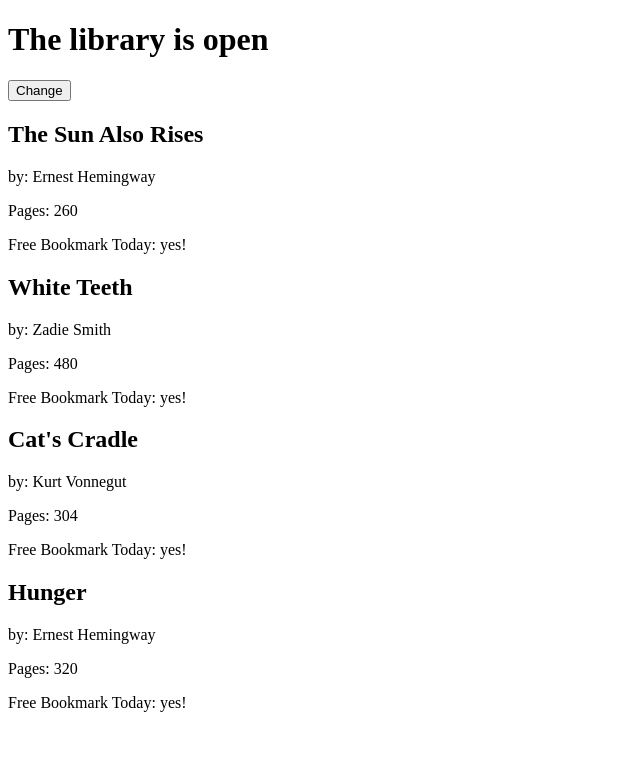
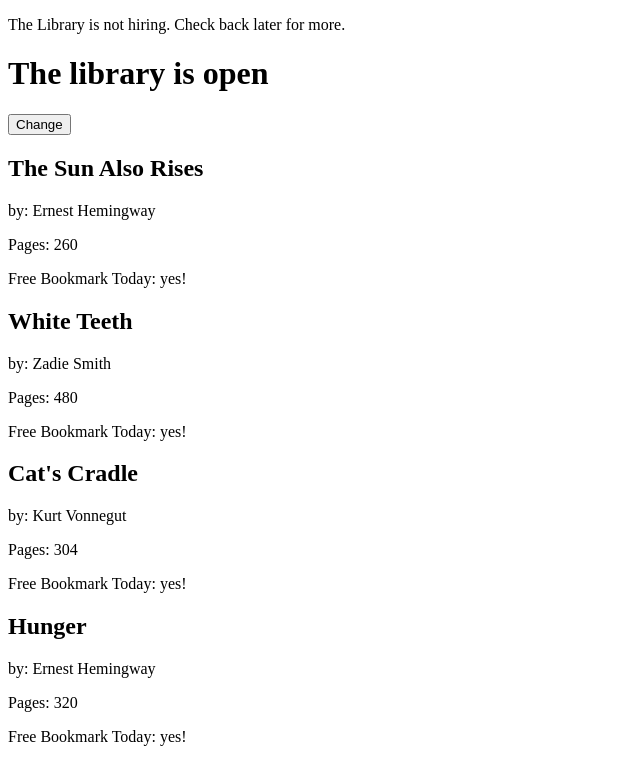
Before and after one commit to olibyte/reactEssential, a React (Create React App) app: page / in a window 1280 px wide. Shown: the top 784 px of the page, without its empty margins (0-640 px from the left). Built offline with nearby package versions, Linux system fonts and the light colour scheme.

Commit message:
conditional rendering

```diff
--- a/src/index.js
+++ b/src/index.js
@@ -18,11 +18,23 @@ const Book = ({ title, author, pages, freeBookmark }) => {
         </section>
     )
 };
+
+const Hiring = () =>
+    <div>
+        <p>The Library is hiring. Go to www.library.com/jobs for more info.</p>
+    </div>
+const NotHiring = () =>
+<div>
+    <p>The Library is not hiring. Check back later for more.</p>
+</div>
+
+
 class Library extends Component {
 
     state = {
         open: true,
-        freeBookmark: true
+        freeBookmark: true,
+        hiring: false
     }
 
     toggleOpenClosed = () => {
@@ -34,6 +46,7 @@ class Library extends Component {
         const { books } = this.props;
         return (
             <div>
+                {this.state.hiring ? <Hiring /> : <NotHiring />}
                 <h1>The library is {this.state.open ? 'open' : 'closed'}</h1>
                 <button onClick={this.toggleOpenClosed}>Change</button>
                 {books.map(
```
